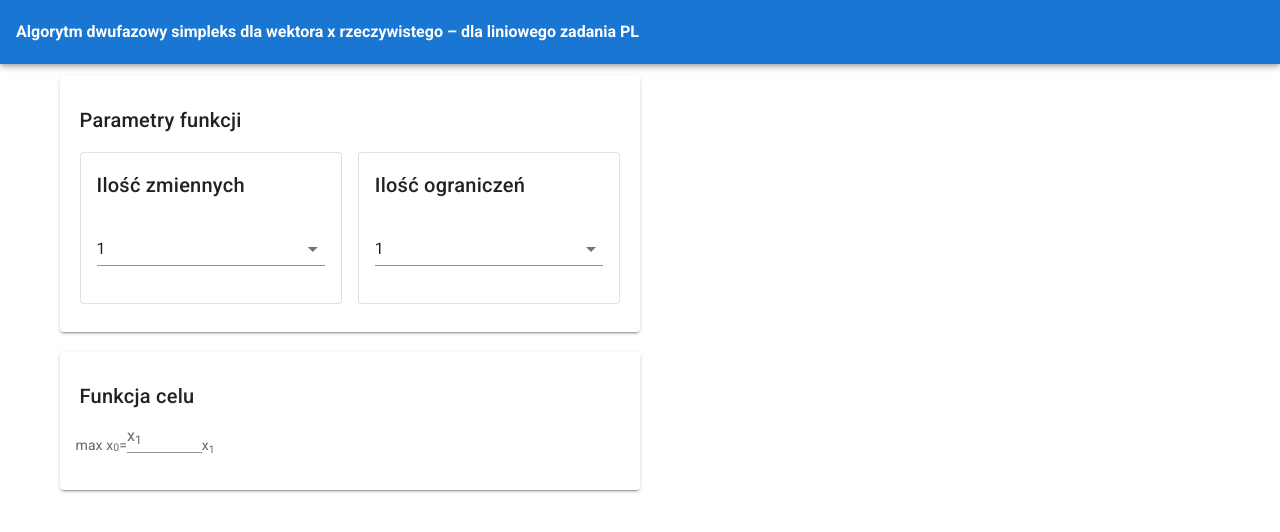
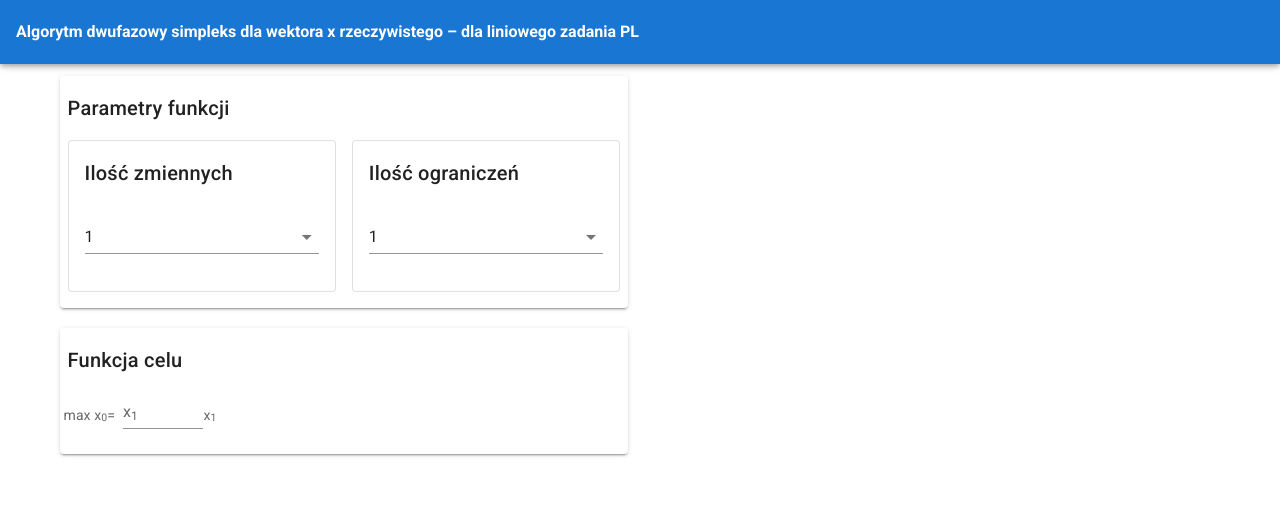
Before and after one commit to GrzegorzSikorski96/pwr-timo, a Vue app: page / in a window 1280 px wide. Shown: the top 532 px of the page. Built offline with nearby package versions, Linux system fonts and the light colour scheme.

Commit message:
some fixes in function component

```diff
--- a/src/components/FunctionComponent.vue
+++ b/src/components/FunctionComponent.vue
@@ -1,5 +1,5 @@
 <template>
-  <v-card class="col-12 col-sm-12 col-md-6">
+  <v-card>
     <v-card-title class="ml-md-n2">
       Funkcja celu
     </v-card-title>
@@ -7,8 +7,15 @@
     <v-card-text>
       <v-form>
         <v-row align="center">
-          max x<sub>0</sub>=
-          <VariableInput v-for="i in variables" v-bind:key="i" :number="i" :last="i === variables"></VariableInput>
+          max x<sub>0</sub><span class="mr-2">=</span>
+          <span v-for="i in variables" v-bind:key="i"
+                class="d-inline-flex float-left align-center pa-0 col-12 col-sm-12 col-md-3 col-lg-2">
+            <VariableInput :number="i"></VariableInput>
+            x<sub>{{ i }}</sub>
+            <span class="mx-2" v-if="i !== variables">
+              +
+            </span>
+          </span>
         </v-row>
       </v-form>
     </v-card-text>
--- a/src/components/Home.vue
+++ b/src/components/Home.vue
@@ -1,7 +1,16 @@
 <template>
   <v-container>
-    <Parameters v-model="parameters"></Parameters>
-    <FunctionComponent class="mt-5" :variables="parameters.variables"></FunctionComponent>
+    <v-row>
+      <v-col class="col-6 col-sm-12 col-md-6">
+        <Parameters class="" v-model="parameters"></Parameters>
+        <FunctionComponent class="mt-5" :variables="parameters.variables"></FunctionComponent>
+      </v-col>
+
+      <v-col class="col-12 col-sm-12 col-md-6">
+      </v-col>
+    </v-row>
+
+
   </v-container>
 </template>
 
--- a/src/components/Parameters.vue
+++ b/src/components/Parameters.vue
@@ -1,5 +1,5 @@
 <template>
-  <v-card class="col-12 col-sm-12 col-md-6">
+  <v-card>
     <v-card-title class="ml-md-n2">
       Parametry funkcji
     </v-card-title>
--- a/src/components/VariableInput.vue
+++ b/src/components/VariableInput.vue
@@ -1,16 +1,9 @@
 <template>
-  <v-col cols="2" class="pa-0">
-    <v-row align="center">
-      <v-text-field class="col-9 mr-0 pr-0"
-                    required
-      >
-        <template slot="label">x<sub>{{ number }}</sub></template>
-      </v-text-field>
-      <div>
-        x<sub>{{ number }}</sub> <span v-if="!last">+</span>
-      </div>
-    </v-row>
-  </v-col>
+  <v-text-field class="mx-0 px-0"
+                required
+  >
+    <template slot="label">x<sub>{{ number }}</sub></template>
+  </v-text-field>
 </template>
 
 <script>
@@ -18,7 +11,6 @@ export default {
   name: "VariableInput",
   props: {
     number: Number,
-    last: Boolean,
   }
 }
 </script>
```
Also changed, not shown: 1 other file (tests, documents, lock files or other folders).
